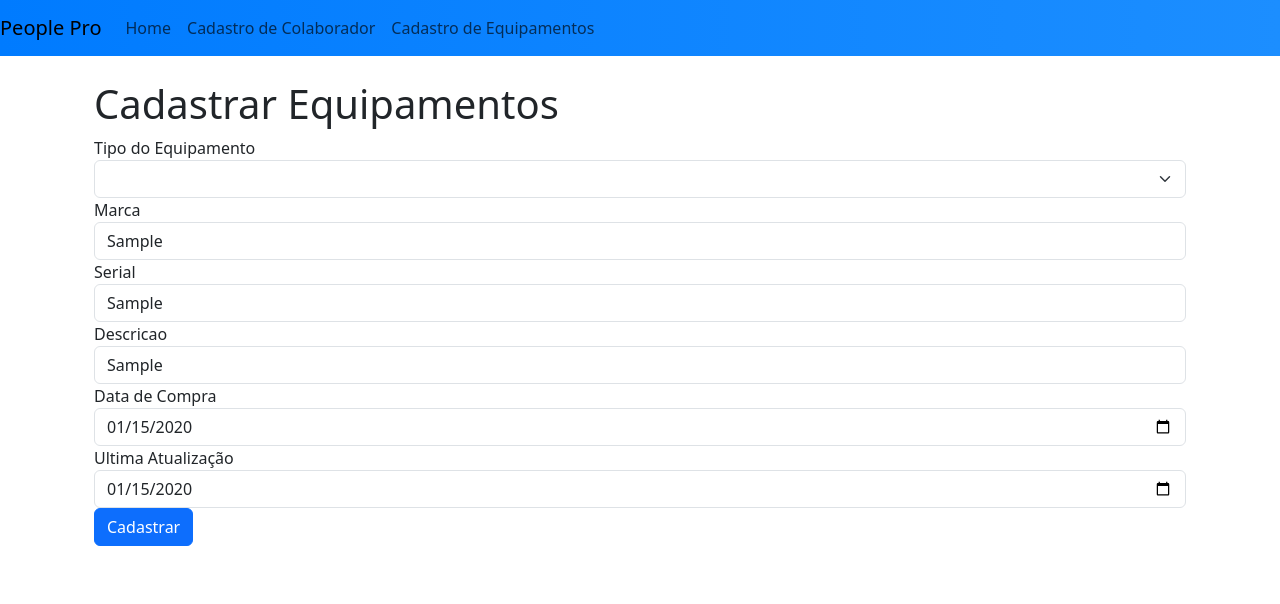
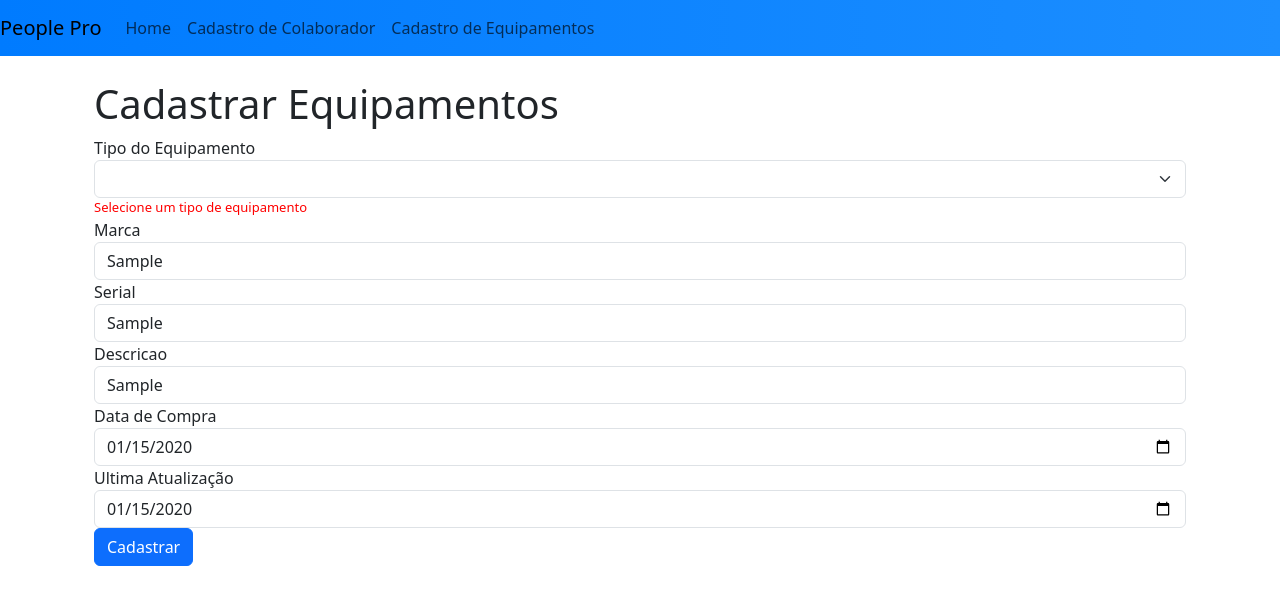
Before and after one commit to gloinho/PeoplePro, a Vue app in the folder people-pro/: page /cadastro-equipamento in a window 1280 px wide. Both pictures are taken after typing "Sample", "Sample", "Sample", "2020-01-15", "2020-01-15" into the empty fields and a click on the button "Cadastrar". Shown: the top 604 px of the page. Built offline with nearby package versions, Linux system fonts and the light colour scheme.

Commit message:
adicionada validação de formulario com vuelidate

```diff
--- a/people-pro/package.json
+++ b/people-pro/package.json
@@ -10,6 +10,8 @@
     "start": "npm run serve"
   },
   "dependencies": {
+    "@vuelidate/core": "^2.0.3",
+    "@vuelidate/validators": "^2.0.4",
     "bootstrap": "^5.3.2",
     "core-js": "^3.8.3",
     "vue": "^3.2.36",
--- /dev/null
+++ b/people-pro/src/assets/styles.css
@@ -0,0 +1,4 @@
+.submitError{
+    font-size: 13px;
+    color: red
+}
--- a/people-pro/src/components/equipamentos/CadastroEquipamentos.vue
+++ b/people-pro/src/components/equipamentos/CadastroEquipamentos.vue
@@ -8,16 +8,19 @@
                 class="form-select"
                 id="tipo-equipamento"
                 v-model="equipamento.tipoEquipamento">
-                    <option v-for="tipo in tiposDisponiveis" :key="tipo">{{ tipo }}</option>
+                    <option v-for="tipo in tiposDisponiveis" :key="tipo" :value="tipo">{{ tipo }}</option>
                 </select>
+                <div v-if="v$.equipamento.tipoEquipamento.$error" :class="['submitError']">Selecione um tipo de equipamento</div>
             </div>
             <div class="form-group">
                 <label for="marca-equipamento">Marca</label>
                 <input class="form-control" type="text" id="marca-equipamento" v-model="equipamento.marca"/>
+                <div v-if="v$.equipamento.marca.$error" :class="['submitError']">Marca não pode ser vazia</div>
             </div>
             <div class="form-group">
                 <label for="serial-equipamento">Serial</label>
                 <input class="form-control" type="text" id="serial-equipamento" v-model="equipamento.serial"/>
+                <div v-if="v$.equipamento.serial.$error" :class="['submitError']">Serial não pode ser vazio</div>
             </div>
             <div class="form-group">
                 <label for="descricao-equipamento">Descricao</label>
@@ -47,7 +50,12 @@
 </template>
 
 <script>
+import { useVuelidate } from '@vuelidate/core'
+import { required } from '@vuelidate/validators'
 export default{
+    setup () {
+    return { v$: useVuelidate() }
+    },
     data() {
         return  {
             equipamento : {
@@ -67,9 +75,35 @@ export default{
         tiposDisponiveis:['Android','Iphone','Desktop','Notebook']
         }
     },
+    validations() {
+        return {
+        // Define as regras de validação para os campos
+            equipamento: {
+                tipoEquipamento: {required},
+                marca: { required }, // Usa a validação "required" para o campo "marca"
+                serial: {required},
+                descricao: {},
+                dataDeCompra: {},
+                ultimaAtualizacao: {},
+                caracteristicas: {
+                    ram: {},
+                    armazenamento: {},
+                    os: {},
+                    gpu: {}
+                }
+            }
+        }},
     methods: {
-        cadastrarEquipamento(){
-            console.log('Equipamento Cadastrado:',this.equipamento)
+        async cadastrarEquipamento(){
+            const isValid = await this.v$.$validate();
+            if(!isValid)
+            {
+                console.log(this.v$.$errors)
+            }
+            else
+            {
+                console.log('Equipamento Cadastrado:',this.equipamento)
+            }
         }
     }
 }
--- a/people-pro/src/main.js
+++ b/people-pro/src/main.js
@@ -3,6 +3,7 @@ import App from './App.vue';
 import router from './router';
 import 'bootstrap/dist/css/bootstrap.css'
 import 'bootstrap'
+import './assets/styles.css'
 
 const app = createApp(App);
 app.use(router);
```
Also changed, not shown: 1 other file (tests, documents, lock files or other folders).
